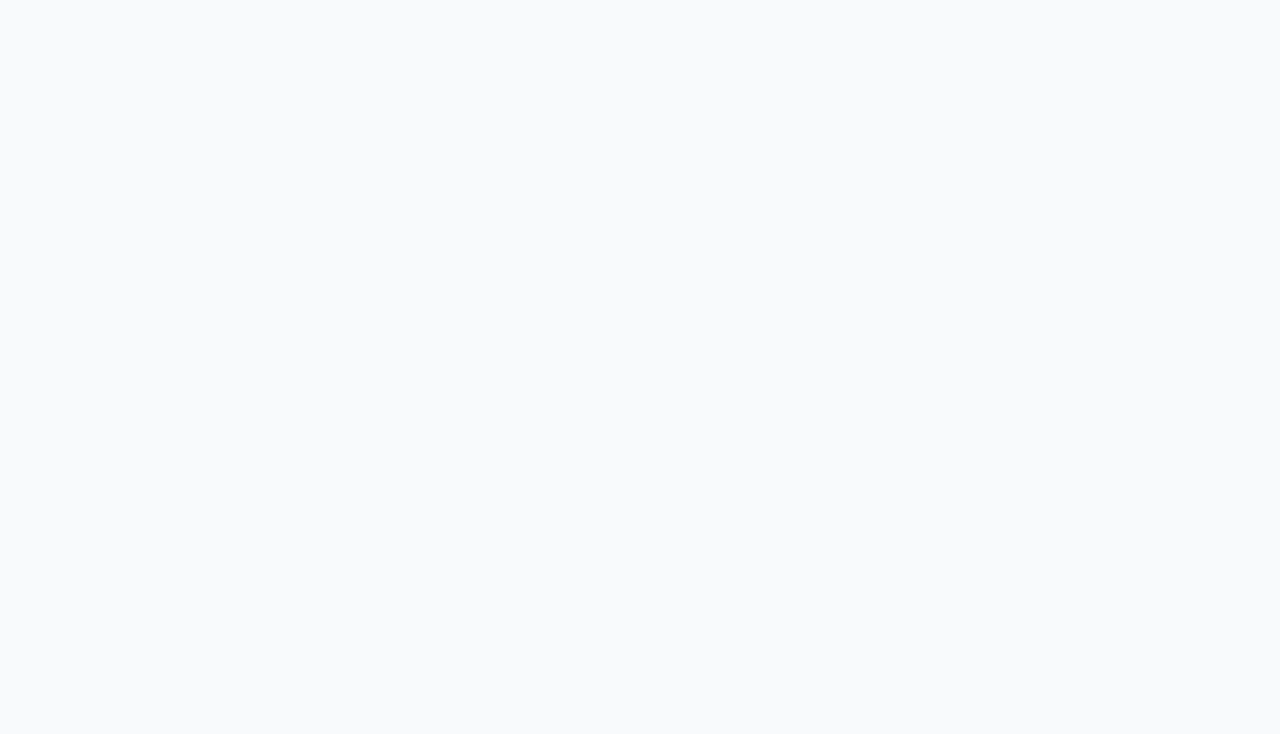
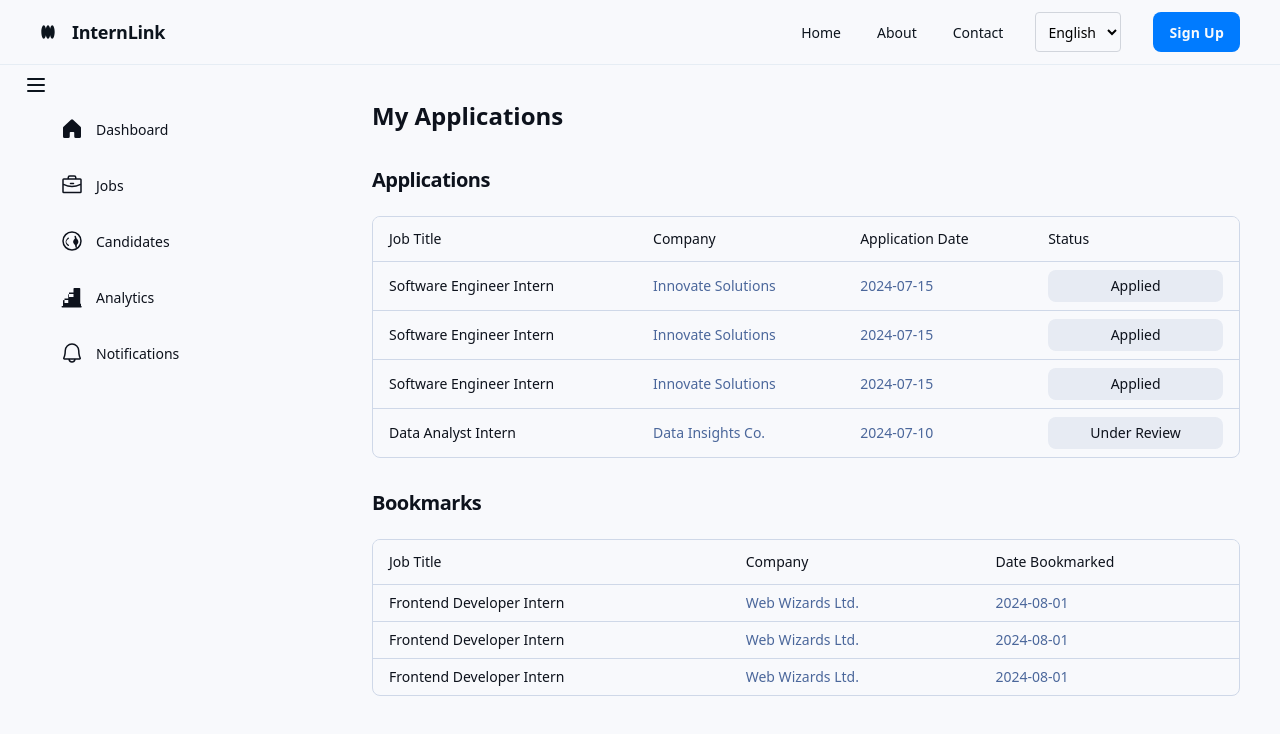
Before and after one commit to nebiyuu1954/Temp-AI, a React (Vite) app in the folder front-end/: page /applications in a window 1280 px wide. Before the commit this address had no page. Shown: the top 734 px of the page. Built offline with nearby package versions, Linux system fonts and the light colour scheme; sample sign-in values are in the browser's storage.

Commit message:
feat: added my applications page

```diff
--- a/front-end/package.json
+++ b/front-end/package.json
@@ -18,6 +18,7 @@
     "eslint-plugin-react": "^7.37.5",
     "husky": "^9.1.7",
     "i18next": "^25.5.3",
+    "i18next-browser-languagedetector": "^8.2.0",
     "jest": "^30.0.5",
     "lint-staged": "^16.1.5",
     "postcss": "^8.5.6",
--- a/front-end/src/App.jsx
+++ b/front-end/src/App.jsx
@@ -9,6 +9,7 @@ import EmployerLandingPage from "./pages/Employer/EmployerLandingPage";
 import { ProtectedRoute } from "./components/ProtectedRoute";
 import { AuthProvider } from "./context/AuthContext";
 import { SidebarProvider } from "./context/SidebarContext";
+import MyApplications from "./pages/Applicant/MyApplicationsPage";
 
 function App() {
   return (
@@ -30,6 +31,15 @@ function App() {
                 </ProtectedRoute>
               }
             />
+            <Route
+              path="/applications"
+              element={
+                <ProtectedRoute>
+                  <MyApplications />
+                </ProtectedRoute>
+              }
+            />
+
 
             {/* Unauthorized fallback */}
             <Route path="/unauthorized" element={<h2>Unauthorized</h2>} />
--- a/front-end/src/components/sidebar/Sidebar.jsx
+++ b/front-end/src/components/sidebar/Sidebar.jsx
@@ -1,13 +1,15 @@
 import React, { useContext } from 'react';
 import { AuthContext } from '../../context/AuthContext';
 import { useTranslation } from 'react-i18next';
+import { Link, useLocation } from 'react-router-dom';
 
 const Sidebar = () => {
   const { user } = useContext(AuthContext);
   const { t } = useTranslation();
+  const location = useLocation(); // Get current route
 
   const applicantMenuItems = [
-    { label: t('sidebar.dashboard'), href: '/dashboard', icon: 'House', active: true },
+    { label: t('sidebar.dashboard'), href: '/dashboard', icon: 'House' },
     { label: t('sidebar.recommendedInternships'), href: '/recommended', icon: 'Briefcase' },
     { label: t('sidebar.myApplications'), href: '/applications', icon: 'File' },
     { label: t('sidebar.resumeBuilder'), href: '/resume', icon: 'PencilSimple' },
@@ -16,7 +18,7 @@ const Sidebar = () => {
   ];
 
   const employerMenuItems = [
-    { label: t('sidebar.dashboard'), href: '/dashboard', icon: 'House', active: true },
+    { label: t('sidebar.dashboard'), href: '/dashboard', icon: 'House' },
     { label: t('sidebar.jobs'), href: '/jobs', icon: 'Briefcase' },
     { label: t('sidebar.candidates'), href: '/candidates', icon: 'Users' },
     { label: t('sidebar.analytics'), href: '/analytics', icon: 'ChartBar' },
@@ -75,22 +77,20 @@ const Sidebar = () => {
     <div className="layout-content-container flex flex-col w-80 ml-2 mt-2">
       <div className="flex h-full min-h-[700px] flex-col justify-between bg-[#f8f9fc] p-4">
         <div className="flex flex-col gap-4">
-          <div className="flex flex-col gap-2">
           {menuItems.map((item, index) => (
-              <a
+            <Link
               key={index}
-                href={item.href}
+              to={item.href}
               className={`flex items-center gap-3 px-3 py-2 rounded-lg ${
-                  item.active ? 'bg-[#e7ebf3]' : ''
+                location.pathname === item.href ? 'bg-[#e7ebf3]' : ''
                 } hover:bg-blue-50 hover:text-blue-600 transition-colors duration-200`}
             >
               <div className="text-[#0d121c]" data-icon={item.icon} data-size="24px" data-weight="regular">
                 {getIcon(item.icon)}
               </div>
               <p className="text-[#0d121c] text-sm font-medium leading-normal">{item.label}</p>
-              </a>
+            </Link>
           ))}
-          </div>
         </div>
       </div>
     </div>
--- /dev/null
+++ b/front-end/src/pages/Applicant/MyApplicationsPage.jsx
@@ -0,0 +1,167 @@
+import React, { useContext } from 'react';
+import { Header } from '../../components/header/Header';
+import Sidebar from '../../components/sidebar/Sidebar';
+import { AuthContext } from '../../context/AuthContext';
+import { useSidebar } from '../../context/SidebarContext';
+import { useTranslation } from 'react-i18next';
+
+const MyApplications = () => {
+  const { user } = useContext(AuthContext);
+  const { isSidebarOpen, toggleSidebar } = useSidebar();
+  const { t } = useTranslation();
+
+  const recommendedInternships = [
+    {
+      title: t('landing.softwareEngineeringIntern'),
+      company: t('landing.techSolutionsInc'),
+      location: 'Addis Ababa',
+      image: 'https://lh3.googleusercontent.com/aida-public/AB6AXuAIuUm4O39UtTjP6vZ0eUCa24-05D-NfMLK1kcg9PGlzW26hP9-1pu8Iy4DNSSxGAKKPIVlApkbW_IeNHFNOxINRJr5Ij7a_wOGDFVeDNKChwUC1_YgakeTG5xGyj_QH3e7WtA65d4G5zVw0kIZArc4dtx_W1oknKZGHw6NPhMHTjlYlAXylAaivnwhmD0l5LLZWZvpxmA5ehiOMj2AqqDGmcaBpALehkuFKr67x4Tmk65_bAjk7J2Zu7y198jaWT3A3yQdHCfYFHU'
+    },
+    {
+      title: t('landing.dataAnalystIntern'),
+      company: t('landing.dataInsightsLtd'),
+      location: 'Addis Ababa',
+      image: 'https://lh3.googleusercontent.com/aida-public/AB6AXuCPfpeIMl6bigcudfqhH4vzx7a9vHi5ouULs95XX7aWYCo4AtK9PHtlbyLDkrXzDkQPjqitVIOcgzfIa3JLMTRn7agvJtBzO6jJVtLjD7KZtOc5_wOKjsvxHxvs0CCim0nNbD-xKetneddOpgPsETJ6-3e8vHFLfeSLqaPYhqc0buJ_n5rOrYqcZbxJH_gP0cXW_m2UFrXkKWSGzYM59KV8cQjcMVnw1qyxAUay-cbjzZ80-kWAvOgZOyfTnc-oKXRHNoLL3FSGNY0'
+    },
+    {
+      title: t('landing.uiUxDesignIntern'),
+      company: t('landing.designInnovatorsCo'),
+      location: 'Addis Ababa',
+      image: 'https://lh3.googleusercontent.com/aida-public/AB6AXuCAWypoy6T4oUqmobzs53_qOJxiXfdny5locxDFoV-ynBS_OIb4CHQE80wKOh25VffLzdfXlkzio9sYtY4LVGMKPj5oLLZ7-P--_FAooHZT7qfuTqR-MCcZACwQuw-J1LGbfnu8Fw6Q7jqmgz4KhNMA2BNPiRep30eliEsfl-a862EDKLOIfU07KldjlD1TEXvDc1FJd415HSEObPlZ2nfl_RZ9BTNK6A2VcJT1V_d19n8u9MtdcwFTcQW_XokzdHPSqGMTsGtV2_c'
+    }
+  ];
+
+  const recentApplications = [
+    {
+      jobTitle: t('landing.softwareEngineeringIntern'),
+      company: t('landing.techSolutionsInc'),
+      date: 'July 15, 2024',
+      status: 'Applied'
+    },
+    {
+      jobTitle: t('landing.dataAnalystIntern'),
+      company: t('landing.dataInsightsLtd'),
+      date: 'July 10, 2024',
+      status: 'Interviewing'
+    },
+    {
+      jobTitle: t('landing.uiUxDesignIntern'),
+      company: t('landing.designInnovatorsCo'),
+      date: 'July 5, 2024',
+      status: 'Rejected'
+    }
+  ];
+
+  return (
+    <div className="min-h-screen bg-[#f8f9fc]">
+      <Header />
+      <div className="gap-1 px-6 flex flex-1 justify-center py-5 relative">
+        <button onClick={toggleSidebar} className="absolute left-4 top-0 p-2 text-[#0c141d] hover:bg-gray-100 rounded">
+          <svg xmlns="http://www.w3.org/2000/svg" width="24" height="24" fill="none" viewBox="0 0 24 24" stroke="currentColor">
+            <path strokeLinecap="round" strokeLinejoin="round" strokeWidth={2} d="M4 6h16M4 12h16M4 18h16" />
+          </svg>
+        </button>
+        {isSidebarOpen && <Sidebar />}
+        <div class="layout-content-container flex flex-col max-w-[960px] flex-1">
+            <div class="flex flex-wrap justify-between gap-3 p-4">
+                <p class="text-[#0d121c] tracking-light text-2xl font-bold leading-tight min-w-[18rem]">My Applications</p>
+            </div>
+
+            <h2 class="text-[#0d121c] text-xl font-bold leading-tight tracking-tight px-4 pb-3 pt-5">Applications</h2>
+            <div class="px-4 py-3">
+                <div class="flex overflow-hidden rounded-lg border border-[#cfd8e8] bg-[#f8f9fc] w-full">
+                <table class="flex-1 min-w-full table-auto">
+                    <thead>
+                    <tr class="bg-[#f8f9fc]">
+                        <th class="px-4 py-3 text-left text-[#0d121c] text-sm font-medium">Job Title</th>
+                        <th class="px-4 py-3 text-left text-[#0d121c] text-sm font-medium">Company</th>
+                        <th class="px-4 py-3 text-left text-[#0d121c] text-sm font-medium">Application Date</th>
+                        <th class="px-4 py-3 text-left text-[#0d121c] text-sm font-medium">Status</th>
+                    </tr>
+                    </thead>
+                    <tbody>
+                    <tr class="border-t border-[#cfd8e8]">
+                        <td class="px-4 py-2 text-sm text-[#0d121c]">Software Engineer Intern</td>
+                        <td class="px-4 py-2 text-sm text-[#4b679b]">Innovate Solutions</td>
+                        <td class="px-4 py-2 text-sm text-[#4b679b]">2024-07-15</td>
+                        <td class="px-4 py-2">
+                        <button class="flex items-center justify-center h-8 px-4 bg-[#e7ebf3] text-[#0d121c] text-sm font-medium rounded-lg w-full">
+                            Applied
+                        </button>
+                        </td>
+                    </tr>
+                    <tr class="border-t border-[#cfd8e8]">
+                        <td class="px-4 py-2 text-sm text-[#0d121c]">Software Engineer Intern</td>
+                        <td class="px-4 py-2 text-sm text-[#4b679b]">Innovate Solutions</td>
+                        <td class="px-4 py-2 text-sm text-[#4b679b]">2024-07-15</td>
+                        <td class="px-4 py-2">
+                        <button class="flex items-center justify-center h-8 px-4 bg-[#e7ebf3] text-[#0d121c] text-sm font-medium rounded-lg w-full">
+                            Applied
+                        </button>
+                        </td>
+                    </tr>
+                    <tr class="border-t border-[#cfd8e8]">
+                        <td class="px-4 py-2 text-sm text-[#0d121c]">Software Engineer Intern</td>
+                        <td class="px-4 py-2 text-sm text-[#4b679b]">Innovate Solutions</td>
+                        <td class="px-4 py-2 text-sm text-[#4b679b]">2024-07-15</td>
+                        <td class="px-4 py-2">
+                        <button class="flex items-center justify-center h-8 px-4 bg-[#e7ebf3] text-[#0d121c] text-sm font-medium rounded-lg w-full">
+                            Applied
+                        </button>
+                        </td>
+                    </tr>
+                    <tr class="border-t border-[#cfd8e8]">
+                        <td class="px-4 py-2 text-sm text-[#0d121c]">Data Analyst Intern</td>
+                        <td class="px-4 py-2 text-sm text-[#4b679b]">Data Insights Co.</td>
+                        <td class="px-4 py-2 text-sm text-[#4b679b]">2024-07-10</td>
+                        <td class="px-4 py-2">
+                        <button class="flex items-center justify-center h-8 px-4 bg-[#e7ebf3] text-[#0d121c] text-sm font-medium rounded-lg w-full">
+                            Under Review
+                        </button>
+                        </td>
+                    </tr>
+                    </tbody>
+                </table>
+                </div>
+            </div>
+
+            <h2 class="text-[#0d121c] text-xl font-bold leading-tight tracking-tight px-4 pb-3 pt-5">Bookmarks</h2>
+            <div class="px-4 py-3">
+                <div class="flex overflow-hidden rounded-lg border border-[#cfd8e8] bg-[#f8f9fc] w-full">
+                <table class="flex-1 min-w-full table-auto">
+                    <thead>
+                    <tr class="bg-[#f8f9fc]">
+                        <th class="px-4 py-3 text-left text-[#0d121c] text-sm font-medium">Job Title</th>
+                        <th class="px-4 py-3 text-left text-[#0d121c] text-sm font-medium">Company</th>
+                        <th class="px-4 py-3 text-left text-[#0d121c] text-sm font-medium">Date Bookmarked</th>
+                    </tr>
+                    </thead>
+                    <tbody>
+                    <tr class="border-t border-[#cfd8e8]">
+                        <td class="px-4 py-2 text-sm text-[#0d121c]">Frontend Developer Intern</td>
+                        <td class="px-4 py-2 text-sm text-[#4b679b]">Web Wizards Ltd.</td>
+                        <td class="px-4 py-2 text-sm text-[#4b679b]">2024-08-01</td>
+                    </tr>
+                    <tr class="border-t border-[#cfd8e8]">
+                        <td class="px-4 py-2 text-sm text-[#0d121c]">Frontend Developer Intern</td>
+                        <td class="px-4 py-2 text-sm text-[#4b679b]">Web Wizards Ltd.</td>
+                        <td class="px-4 py-2 text-sm text-[#4b679b]">2024-08-01</td>
+                    </tr>
+                    <tr class="border-t border-[#cfd8e8]">
+                        <td class="px-4 py-2 text-sm text-[#0d121c]">Frontend Developer Intern</td>
+                        <td class="px-4 py-2 text-sm text-[#4b679b]">Web Wizards Ltd.</td>
+                        <td class="px-4 py-2 text-sm text-[#4b679b]">2024-08-01</td>
+                    </tr>
+                    </tbody>
+                </table>
+                </div>
+            </div>
+            </div>
+
+      </div>
+
+    </div>
+  );
+};
+
+export default MyApplications;
```
Also changed, not shown: 1 other file (tests, documents, lock files or other folders). Lines whose indentation alone changed are shown as unchanged.
